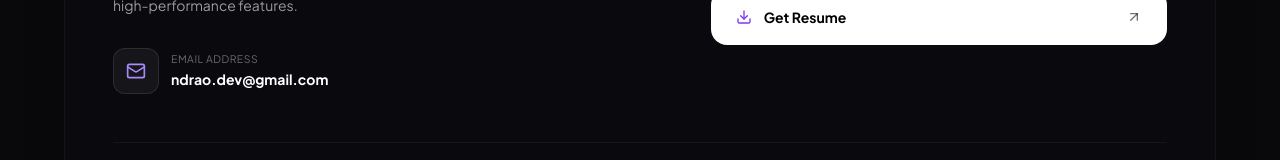
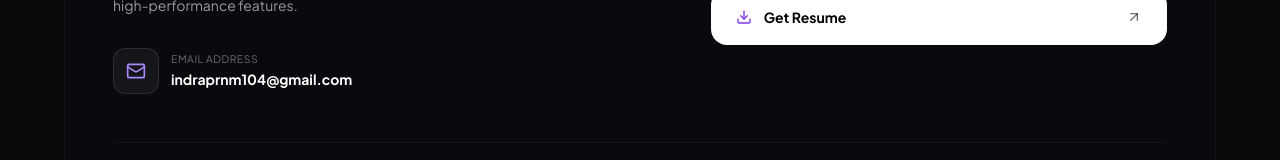
Before and after one commit to ndraoo/portofolio-indra-v3, a React (Vite) app: page / in a window 1280 px wide. Shown: the part 5089-5249 px from the top of the page. Built offline with nearby package versions, Linux system fonts and the light colour scheme; the HTML template or start-up script is replaced by a standard one; a web font is replaced by a local one.

Commit message:
feat: update email address in Contact component for accuracy

```diff
--- a/src/components/Contact.tsx
+++ b/src/components/Contact.tsx
@@ -33,10 +33,10 @@ const Contact = () => {
                 <div>
                   <p className="text-[0.65rem] uppercase tracking-wider text-white/40">Email Address</p>
                   <a
-                    href="mailto:ndrao.dev@gmail.com"
+                    href="mailto:indraprnm104@gmail.com"
                     className="text-sm font-bold text-white hover:text-violet-300 transition-colors"
                   >
-                    ndrao.dev@gmail.com
+                    indraprnm104@gmail.com
                   </a>
                 </div>
               </div>
```
